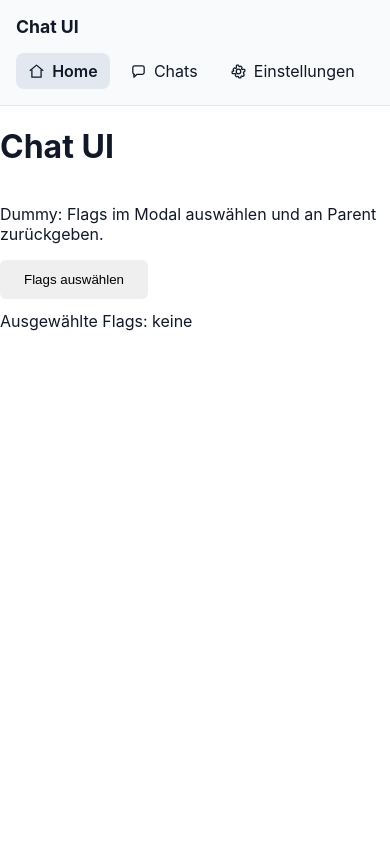
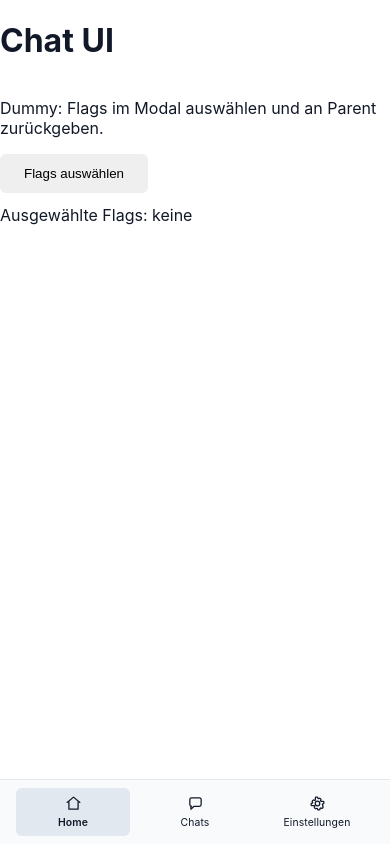
Before and after one commit to Nitoh/playground, a Nuxt app in the folder apps/chat-ui/: page / in a window 390 px wide. Built offline with nearby package versions, Linux system fonts and the light colour scheme.

Commit message:
menu at bottom in mobile version

```diff
--- a/apps/chat-ui/app/layouts/default.vue
+++ b/apps/chat-ui/app/layouts/default.vue
@@ -100,18 +100,27 @@ onUnmounted(() => {
         left: 0;
         right: 0;
         grid-template-columns: 1fr;
-        grid-template-rows: auto 1fr;
+        grid-template-rows: 1fr auto;
         height: var(--shell-height, 100dvh);
         overflow: hidden;
     }
 
     .sidebar {
+        order: 2;
         border-right: none;
-        border-bottom: 1px solid #e5e7eb;
+        border-top: 1px solid #e5e7eb;
+        border-bottom: none;
         overflow-y: visible;
+        padding: 0.5rem 1rem;
+        padding-bottom: calc(0.5rem + env(safe-area-inset-bottom));
+    }
+
+    .brand {
+        display: none;
     }
 
     .content {
+        order: 1;
         overflow-y: auto;
         -webkit-overflow-scrolling: touch;
         min-height: 0;
@@ -120,7 +129,19 @@ onUnmounted(() => {
 
     .menu {
         flex-direction: row;
-        flex-wrap: wrap;
+        width: 100%;
+    }
+
+    .link {
+        flex: 1;
+        flex-direction: column;
+        align-items: center;
+        justify-content: center;
+        gap: 0.25rem;
+        font-size: 0.65rem;
+        letter-spacing: 0.01em;
+        padding: 0.45rem 0.25rem;
+        border-radius: 6px;
     }
 }
 </style>
```
